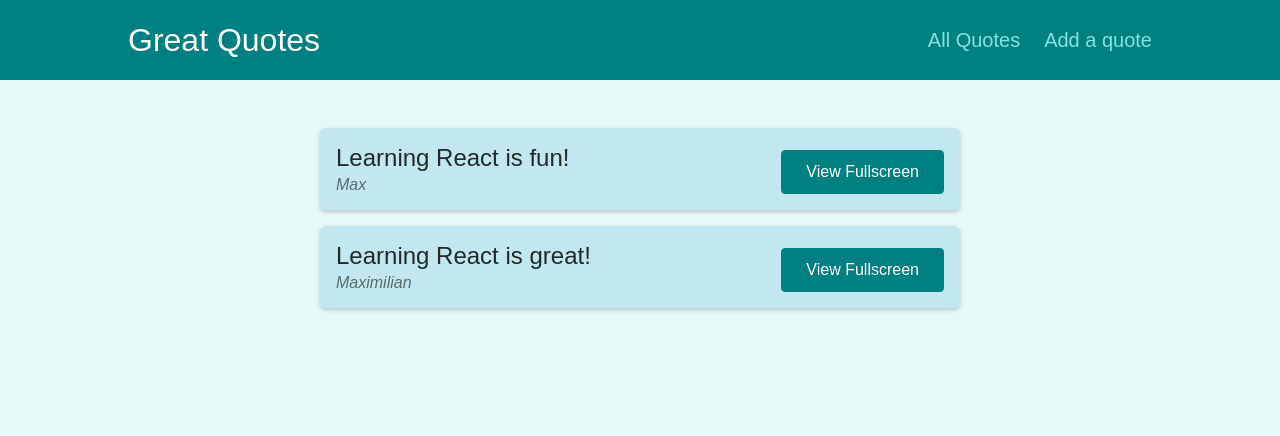
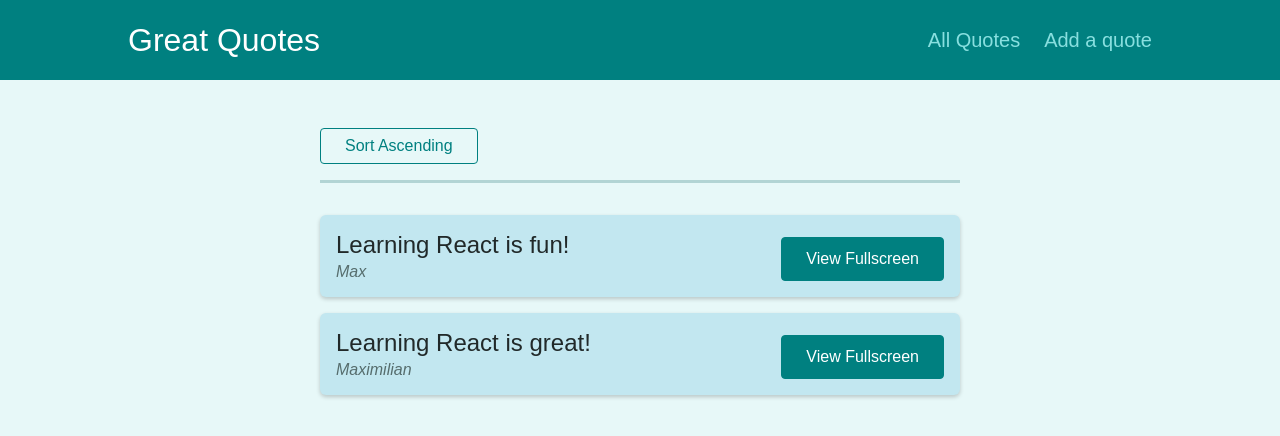
Before and after one commit to jayantsingh-22/simple-quotes-app, a React (Create React App) app: page / in a window 1280 px wide. Shown: the top 436 px of the page. Built offline with nearby package versions, Linux system fonts and the light colour scheme.

Commit message:
added:useNaviagte hook

```diff
--- a/src/components/quotes/QuoteList.js
+++ b/src/components/quotes/QuoteList.js
@@ -1,11 +1,20 @@
-import { Fragment } from 'react';
+import { Fragment } from "react";
+import { useNavigate } from "react-router-dom";
 
-import QuoteItem from './QuoteItem';
-import classes from './QuoteList.module.css';
+import QuoteItem from "./QuoteItem";
+import classes from "./QuoteList.module.css";
 
 const QuoteList = (props) => {
+  const history = useNavigate();
+
+  const changeSortingHandler = () => {
+    history("/quotes?sort=asc");
+  };
   return (
     <Fragment>
+      <div className={classes.sorting}>
+        <button onClick={changeSortingHandler}>Sort Ascending</button>
+      </div>
       <ul className={classes.list}>
         {props.quotes.map((quote) => (
           <QuoteItem
```
